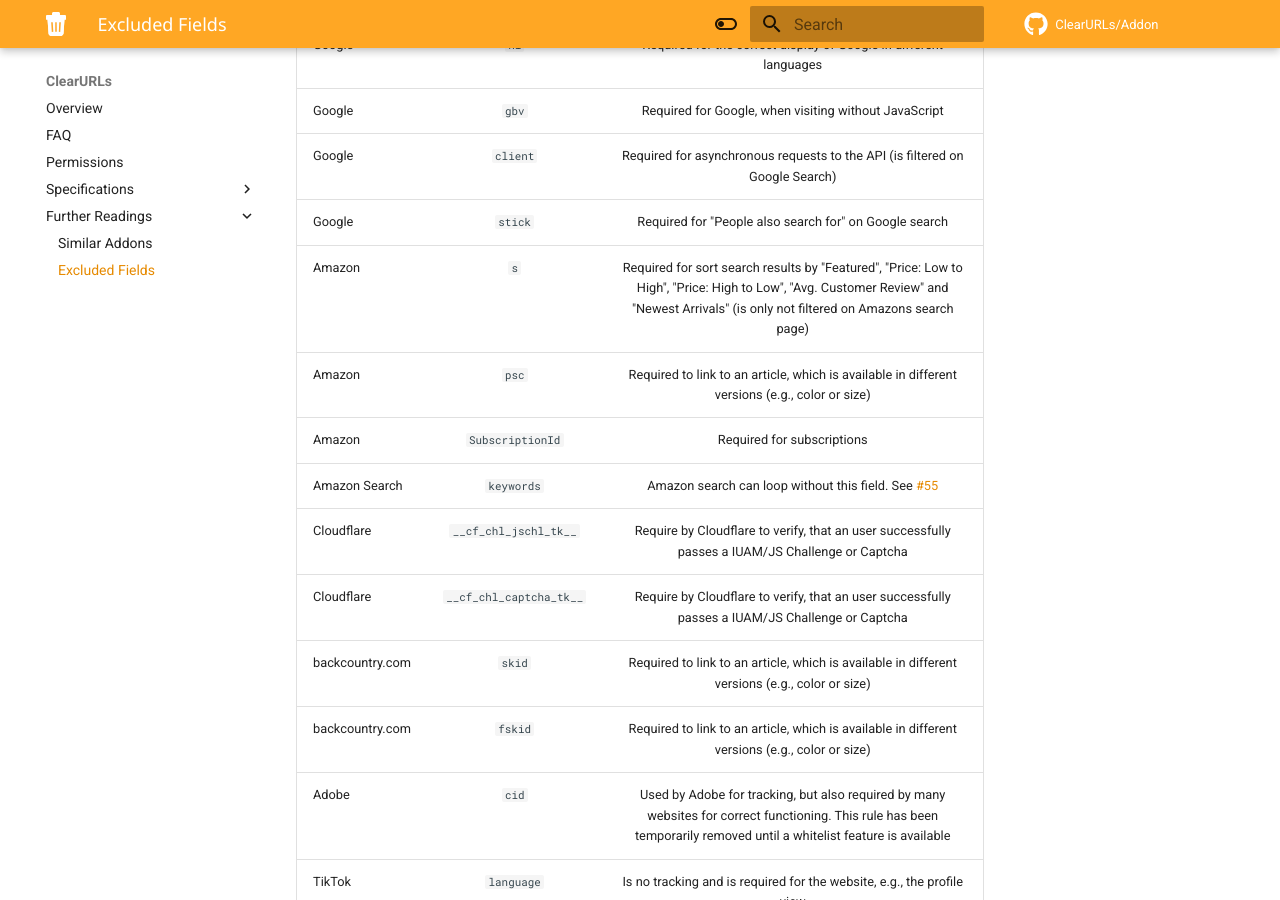
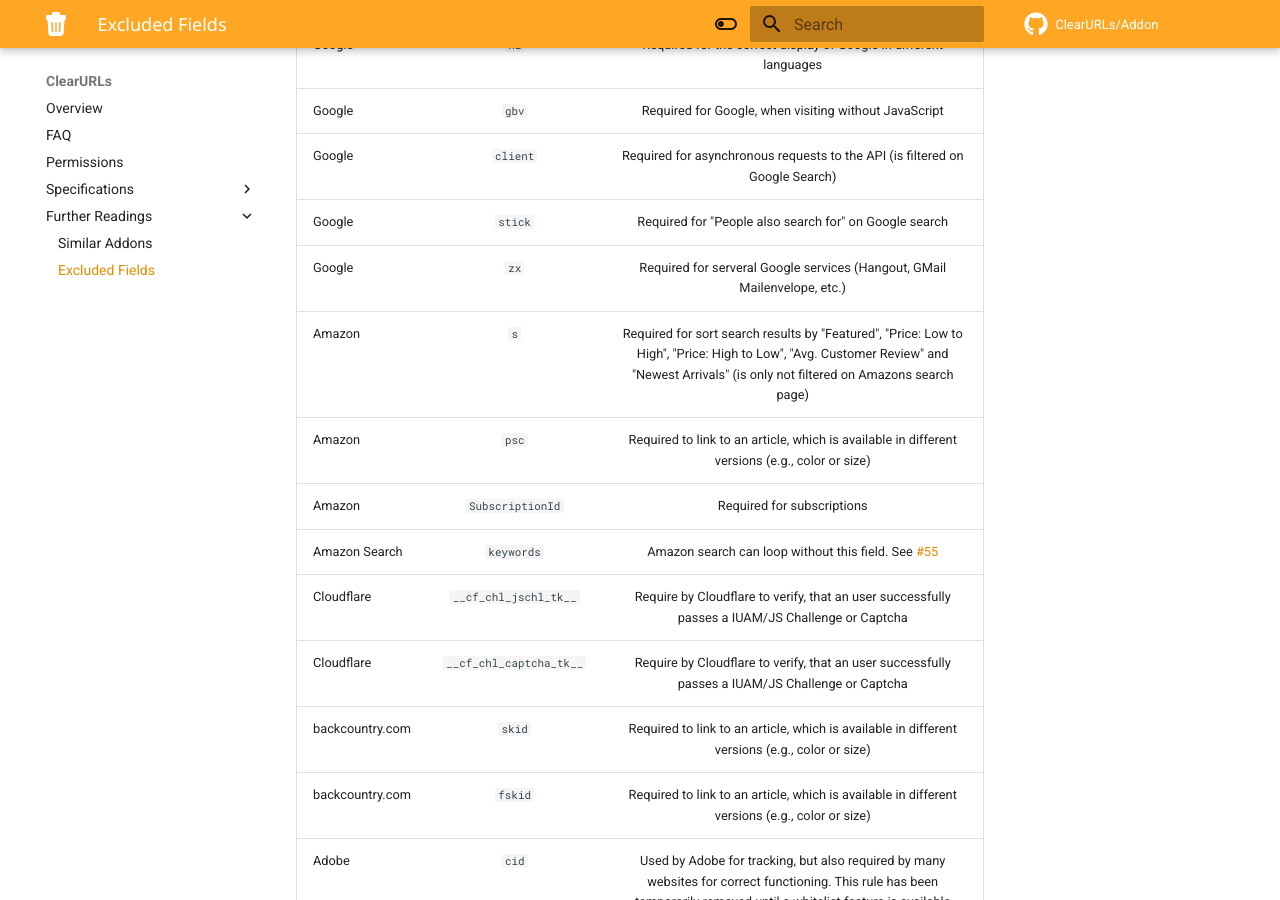
Before and after one commit to ClearURLs/Docs, an MkDocs documentation site: the page built from content/further_readings/excluded_fields.md, in a window 1280 px wide and 900 px high, scrolled down 368 px. Built offline with MkDocs 1.6.1 and Material for MkDocs 9.7.7, drawn with Linux system fonts in a browser that asks for light colours; comment, search, counter and statistics services are not loaded; the version menu is left out.

Commit message:
Added new excluded field

```diff
--- a/content/further_readings/excluded_fields.md
+++ b/content/further_readings/excluded_fields.md
@@ -6,6 +6,7 @@
 | Google             	| `gbv`                   	| Required for Google, when visiting without JavaScript                                                                                                                                   	|
 | Google             	| `client`                	| Required for asynchronous requests to the API (is filtered on Google Search)                                                                                                            	|
 | Google             	| `stick`                 	| Required for "People also search for" on Google search                                                                                                                                  	|
+| Google             	| `zx`                 	    | Required for serveral Google services (Hangout, GMail Mailenvelope, etc.)                                                                                                                                 	|
 | Amazon             	| `s`                     	| Required for sort search results by "Featured", "Price: Low to High", "Price: High to Low", "Avg. Customer Review" and "Newest Arrivals"  (is only not filtered on Amazons search page) 	|
 | Amazon             	| `psc`                   	| Required to link to an article, which is available in different versions (e.g., color or size)                                                                                          	|
 | Amazon             	| `SubscriptionId`        	| Required for subscriptions                                                                                                                                                              	|
```
